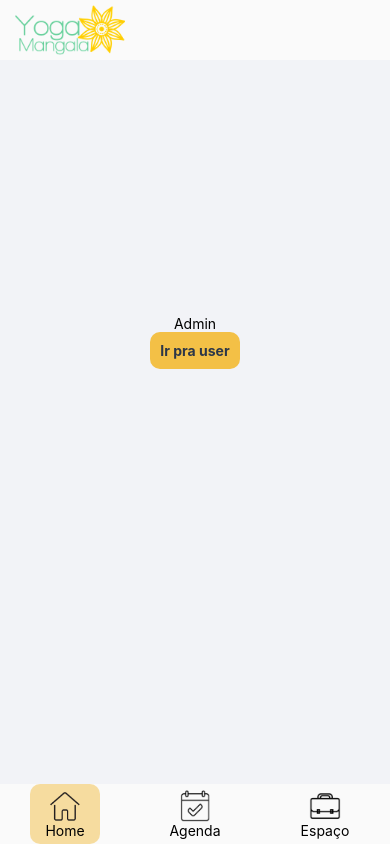
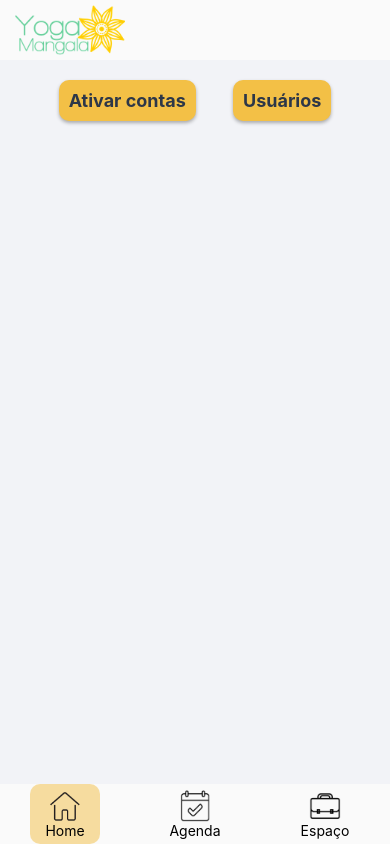
Before and after one commit to Rodrigo-Brezolin-Buquera/YGM-mobile, a React Native app: screen /Admin in a window 390 px wide. Built offline with nearby package versions, Linux system fonts and the light colour scheme.

Commit message:
tela admin - rend. condicional

```diff
--- a/globalStyles/index.js
+++ b/globalStyles/index.js
@@ -14,9 +14,16 @@ export default StyleSheet.create({
         flexDirection: 'column',
         alignItems: 'center',
         paddingBottom: '10em',
-        justifyContent: 'center',
+        justifyContent: 'flex-start',
         backgroundColor: colors.grey,
         minHeight: '100%',
+    },
+    buttonContainer:{
+        flexDirection: 'row',
+        justifyContent: 'space-around',
+        marginVertical: 20,
+        paddingHorizontal: 40,
+        width: "100%"
     },
     centerView: {
         flex: 1,
@@ -28,15 +35,24 @@ export default StyleSheet.create({
         maxWidth: 300,
         maxHeight: 300
     },
-    formButton: {
+    button: {
         backgroundColor: colors.yellow,
         padding: 10,
         borderRadius: 10,
-        alignItems: 'center'
+        alignItems: 'center',
+        shadowColor: '#000',
+        shadowOffset: {
+            width: 0,
+            height: 2,
+        },
+        shadowOpacity: 0.3,
+        shadowRadius: 3.84,
+        elevation: 5,
     },
     buttonText: {
         color: colors.black,
-        fontWeight: 'bold'
+        fontWeight: 'bold',
+        fontSize:18
     },
     input: {
         marginBottom: 10,
--- a/screens/Admin/index.js
+++ b/screens/Admin/index.js
@@ -1,20 +1,42 @@
-import React from 'react'
-import { Text, View, TouchableOpacity } from 'react-native'
+import { useState } from 'react'
+import { Text, View, TouchableOpacity, Button } from 'react-native'
 import globalStyles from '../../globalStyles'
-import { goToClass, goToUser } from '../../Router/Coordinator'
 
-const Admin = ({navigation}) => {
+const Admin = ({ navigation }) => {
+  const [view, setView] = useState(null);
+
+  const ListView = () => {
+    switch (view) {
+      case 'users':
+        return <Text>users</Text>;
+      case 'contracts':
+        return <Text>Contratos</Text>;
+      default:
+        return null;
+    }
+  };
+
+
   return (
     <View style={globalStyles.container} >
-      <Text>Admin</Text>
+      <View style={ globalStyles.buttonContainer }>
+        <TouchableOpacity
+          style={globalStyles.button}
+          onPress={() => setView('users')}
+        >
+          <Text style={globalStyles.buttonText}  >Ativar contas</Text>
+        </TouchableOpacity>
 
-      <TouchableOpacity
-        style={globalStyles.formButton}
-        onPress={() => goToUser(navigation)}
-      >
-        <Text style={globalStyles.buttonText}  >Ir pra user</Text>
-      </TouchableOpacity>
+        <TouchableOpacity
+          style={globalStyles.button}
+          onPress={() => setView('contracts')}
+        >
+          <Text style={globalStyles.buttonText}  >Usuários</Text>
+        </TouchableOpacity>
+      </View>
 
+
+      <ListView />
 
     </View>
   )
--- a/screens/Agenda/index.js
+++ b/screens/Agenda/index.js
@@ -8,7 +8,7 @@ const Agenda = ({navigation}) => {
     <View style={globalStyles.container} >
       <Text>Agenda</Text>
       <TouchableOpacity
-        style={globalStyles.formButton}
+        style={globalStyles.button}
         onPress={() => goToClass(navigation)}
       >
         <Text style={globalStyles.buttonText}  >Ir pra class</Text>
--- a/screens/Login/LoginForm/index.js
+++ b/screens/Login/LoginForm/index.js
@@ -21,7 +21,7 @@ const LoginForm = ({ navigation }) => {
                     secureTextEntry={!showPassword}
                 />
                 <TouchableOpacity
-                    style={globalStyles.formButton}
+                    style={globalStyles.button}
                     onPress={()=>goToAdmin(navigation)}
 
                     disabled={loading}
--- a/screens/Login/SignUpModal/index.js
+++ b/screens/Login/SignUpModal/index.js
@@ -44,7 +44,7 @@ const SignupModal = ({ isModalVisible, toggleModal, navigation }) => {
                         />
                         {/* FormErrorMessage */}
                         <TouchableOpacity
-                            style={globalStyles.formButton}
+                            style={globalStyles.button}
                             onPress={() => toggleModal(false)}
                             disabled={loading}
                         >
```
